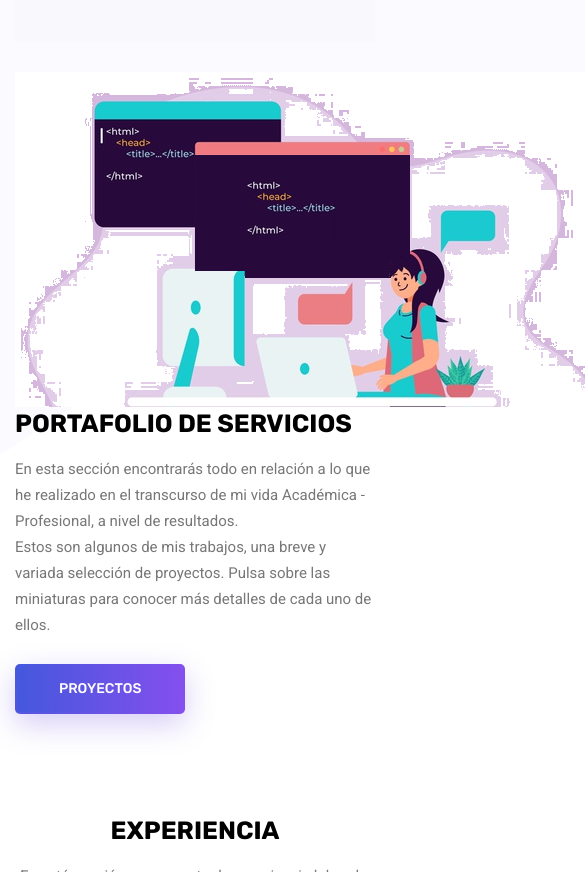
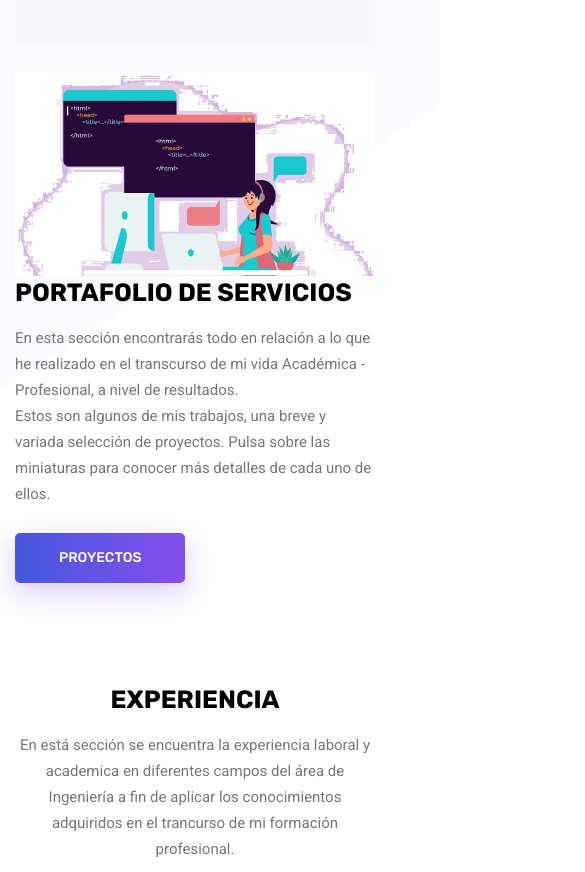
Before and after one commit to derlyvivianamurcia/Portfolio_Web_Personal, a plain HTML site: page index.html in a window 390 px wide. Shown: the part 8435-9307 px from the top of the page, 585 px wide, since content can reach past the window. Drawn offline with Linux system fonts and the light colour scheme.

Commit message:
actualización img responsive

```diff
--- a/index.html
+++ b/index.html
@@ -232,7 +232,7 @@
                     <div class="row justify-content-start align-items-center ">
                         <div class="col-lg-5 ">
                             <div class="about_img ">
-                                <img class=" " src="img/imgsecundaria.png " alt=" ">
+                                <img class="img-fluid " src="img/imgsecundaria.png " alt=" ">
                             </div>
                         </div>
                         <div class="offset-lg-1 col-lg-5 ">
```
